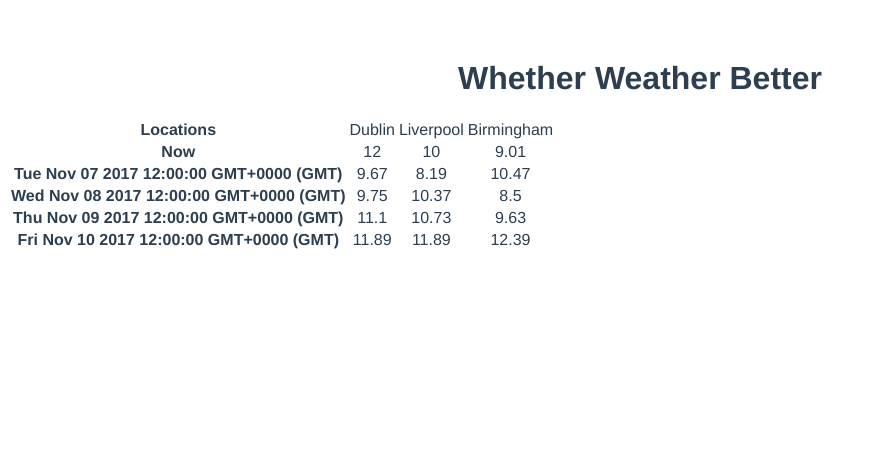
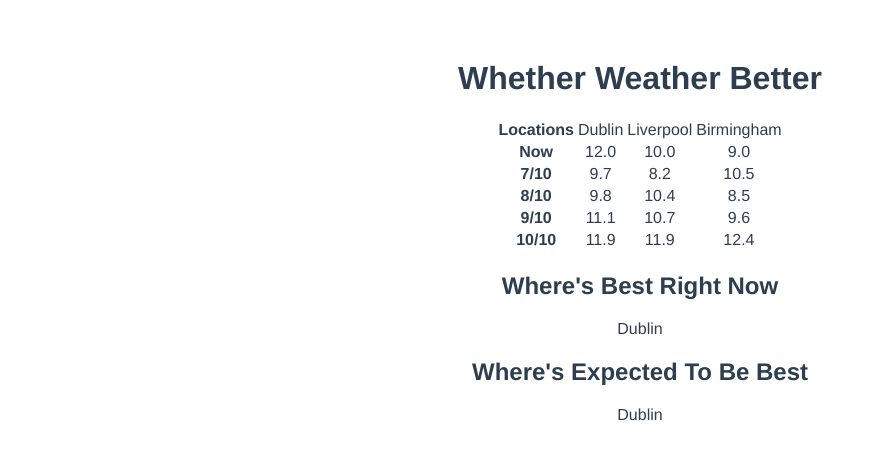
Before and after one commit to andygnewman/whether-weather-better, a Vue app: page / in a window 1280 px wide. Shown: the top 460 px of the page, without its empty margins (0-874 px from the left). Built offline with nearby package versions, Linux system fonts and the light colour scheme; no server answers.

Commit message:
incoporate api

```diff
--- a/package.json
+++ b/package.json
@@ -82,7 +82,7 @@
     "webpack-merge": "^4.1.0"
   },
   "engines": {
-    "node": ">= 4.0.0",
+    "node": ">= 8.9.0",
     "npm": ">= 3.0.0"
   },
   "browserslist": [
--- a/src/App.vue
+++ b/src/App.vue
@@ -2,13 +2,16 @@
   <div id="app">
     <h1>Whether Weather Better</h1>
     <table>
-      <locations v-bind:observations="observations"></locations>
-      <current v-bind:observations="observations"></current>
+      <locations v-bind:observations="weather.observations"></locations>
+      <current v-bind:observations="weather.observations"></current>
       <future
-        v-bind:observations="observations"
-        v-bind:forecastDates="forecastDates"
+        v-bind:observations="weather.observations"
+        v-bind:forecastDates="weather.forecastDates"
       ></future>
     </table>
+    <bestNow v-bind:bestNowLocation="bestNowLocation"></bestNow>
+    <bestForecast v-bind:bestForecastLocation="bestForecastLocation"></bestForecast>
+
   </div>
 </template>
 
@@ -16,6 +19,8 @@
   import Locations from './components/Locations';
   import Current from './components/Current';
   import Future from './components/Future';
+  import BestNow from './components/BestNow';
+  import BestForecast from './components/BestForecast';
   import mockData from '../test/mocks/api-data-mock.json';
 
   export default {
@@ -24,9 +29,54 @@ export default {
       Locations,
       Current,
       Future,
+      BestNow,
+      BestForecast,
     },
     data() {
-    return mockData;
+      return {
+        weather: mockData.weather,
+        bestNowLocation: 'Dublin',
+        bestForecastLocation: 'Dublin',
+      };
+    },
+    mounted() {
+      this.fetchWeatherData()
+        .then(() => {
+          this.whereIsBestNow();
+          this.whereIsBestForecast();
+        });
+    },
+    methods: {
+      fetchWeatherData() {
+        return fetch('https://whether-weather-api.herokuapp.com/', { mode: 'cors' })
+          .then(response => response.json())
+          .then((json) => {
+            this.weather = json.weather;
+          });
+      },
+      whereIsBestNow() {
+        this.bestNowLocation = this.weather.observations.slice().sort((a, b) => {
+          if (a.current.temp < b.current.temp) {
+            return -1;
+          }
+          if (a.current.temp > b.current.temp) {
+            return 1;
+          }
+          return 0;
+        }).pop().location;
+      },
+      whereIsBestForecast() {
+        this.bestForecastLocation = this.weather.observations.slice().sort((a, b) => {
+          const totalTemp = forecasts => forecasts.reduce((acc, currVal) => acc + currVal);
+          if (totalTemp(a.forecasts) < totalTemp(b.forecasts)) {
+            return -1;
+          }
+          if (totalTemp(a.forecasts) > totalTemp(b.forecasts)) {
+            return 1;
+          }
+          return 0;
+        }).pop().location;
+      },
     },
   };
 </script>
@@ -40,4 +90,7 @@ export default {
   color: #2c3e50;
   margin-top: 60px;
 }
+table {
+  margin: 0 auto;
+}
 </style>
--- /dev/null
+++ b/src/components/BestForecast.vue
@@ -0,0 +1,14 @@
+<template>
+  <div>
+    <h2>Where's Expected To Be Best</h2>
+    <p>{{bestForecastLocation}}</p>
+  </div>
+</template>
+
+<script type = "text/javascript" >
+
+export default {
+  props: ['bestForecastLocation'],
+};
+
+</script>
--- /dev/null
+++ b/src/components/BestNow.vue
@@ -0,0 +1,14 @@
+<template>
+  <div>
+    <h2>Where's Best Right Now</h2>
+    <p>{{bestNowLocation}}</p>
+  </div>
+</template>
+
+<script type = "text/javascript" >
+
+export default {
+  props: ['bestNowLocation'],
+};
+
+</script>
--- a/src/components/Current.vue
+++ b/src/components/Current.vue
@@ -2,7 +2,7 @@
   <tr>
     <th>Now</th>
     <td v-for="observation in observations">
-      {{observation.current.temp}}
+      {{(Math.round(observation.current.temp * 10 ) / 10).toFixed(1)}}
     </td>
   </tr>
 </template>
--- a/src/components/Future.vue
+++ b/src/components/Future.vue
@@ -1,9 +1,9 @@
 <template>
   <tbody>
     <tr v-for="(forecastDate, index) in forecastDates">
-      <th>{{forecastDate}}</th>
+      <th>{{`${new Date(forecastDate).getDate()}/${new Date(forecastDate).getMonth()}`}}</th>
       <td v-for="observation in observations">
-        {{observation.forecasts[index]}}
+        {{(Math.round(observation.forecasts[index] * 10 ) / 10).toFixed(1)}}
       </td>
     </tr>
   </tbody>
--- a/test/mocks/api-data-mock.json
+++ b/test/mocks/api-data-mock.json
@@ -1,4 +1,5 @@
 {
+  "weather": {
     "forecastDates": [
       "Tue Nov 07 2017 12:00:00 GMT+0000 (GMT)",
       "Wed Nov 08 2017 12:00:00 GMT+0000 (GMT)",
@@ -43,4 +44,6 @@
         ]
       }
     ]
+  },
+  "cache": false
 }
```
Also changed, not shown: 1 other file (tests, documents, lock files or other folders). Lines whose indentation alone changed are shown as unchanged.
